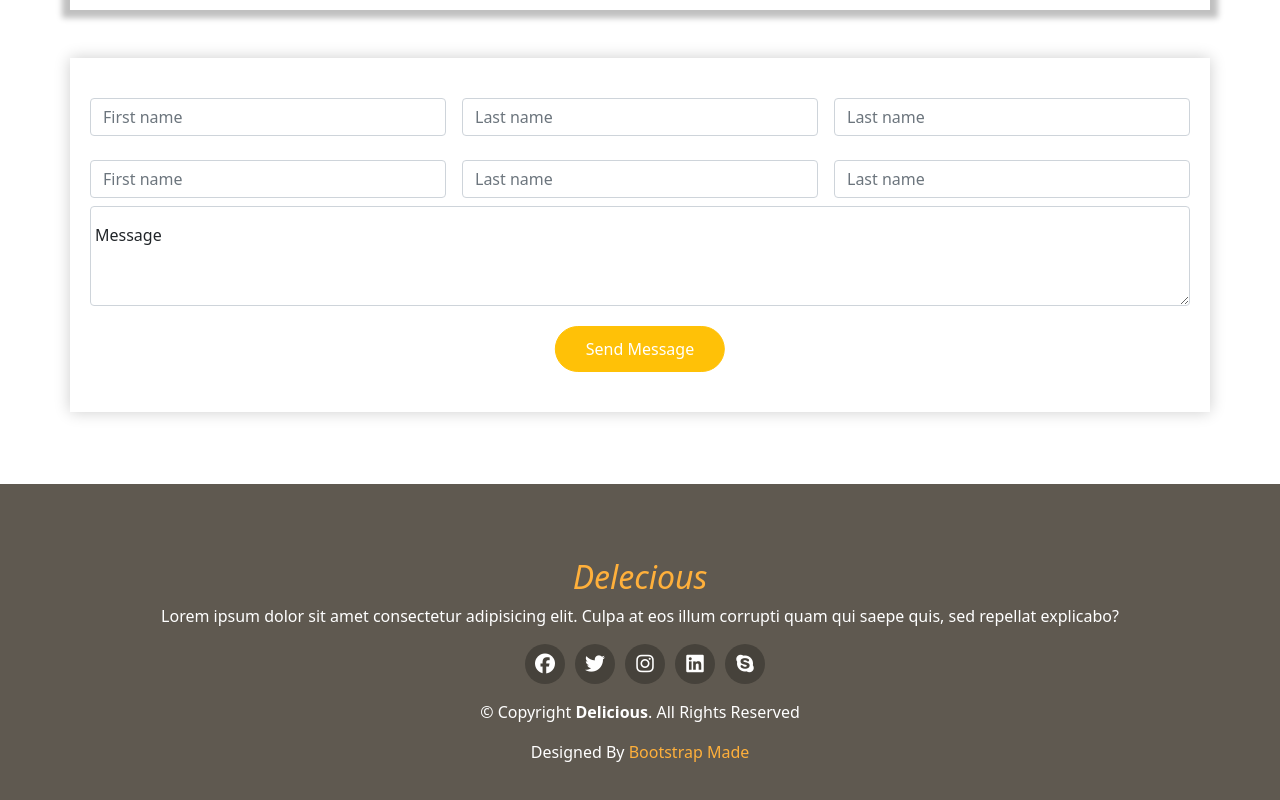
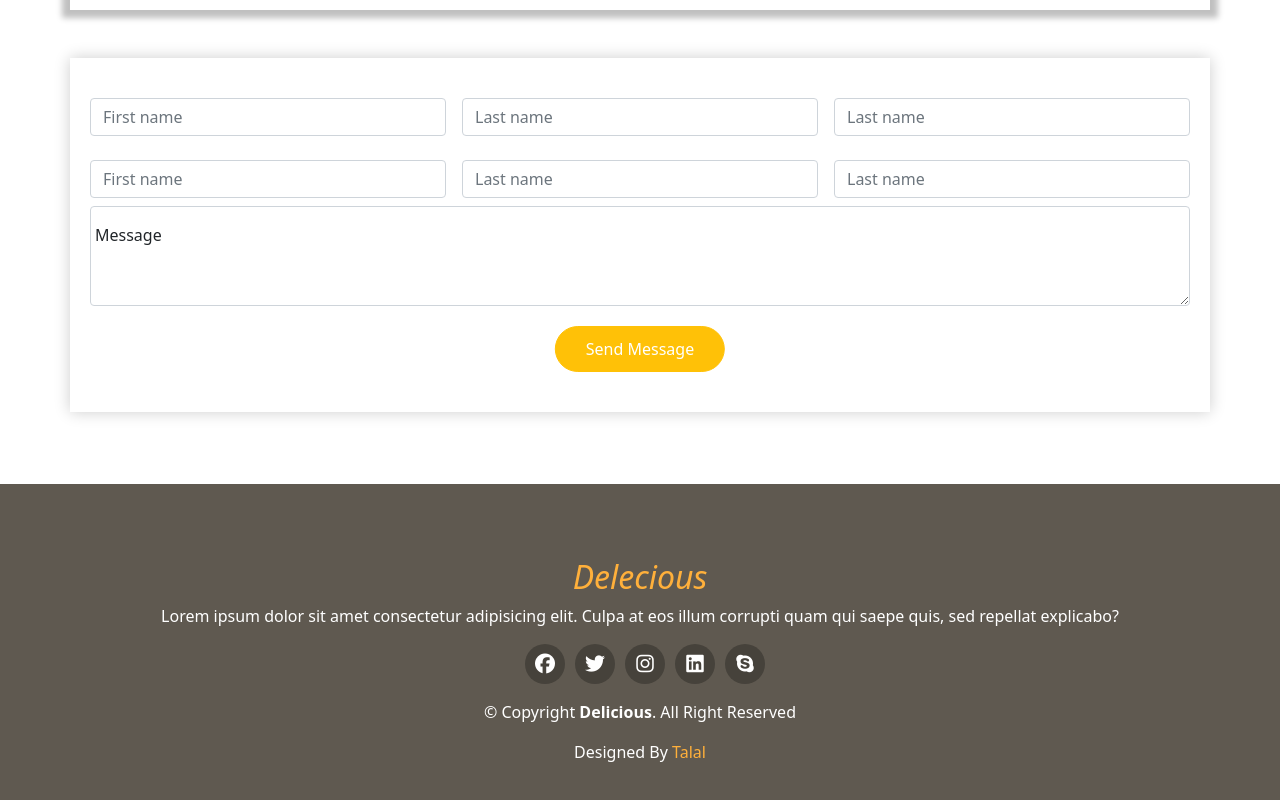
Before and after one commit to TalalRehman1/Delecuoise-food, a plain HTML site: page index.html in a window 1280 px wide. Shown: the part 7004-7804 px from the top of the page. Drawn offline with nearby package versions, Linux system fonts and the light colour scheme.

Commit message:
update-footer-panel

```diff
--- a/index.html
+++ b/index.html
@@ -888,10 +888,10 @@
                         <i class="fab fa-skype"></i>
                     </div>
                 </div>
-                <p class="mt-3" style="color: white;text-align: center;">© Copyright <b>Delicious</b>. All Rights
+                <p class="mt-3" style="color: white;text-align: center;">© Copyright <b>Delicious</b>. All Right
                     Reserved</p>
-                <p style="color: white;text-align: center;">Designed By <span style="color: #FFB03B;cursor: pointer;">Bootstrap
-                        Made</span></p>
+                <p style="color: white;text-align: center;">Designed By <span style="color: #FFB03B;cursor: pointer;">Talal
+                        </span></p>
             </div>
         </div>
     </div>
```
